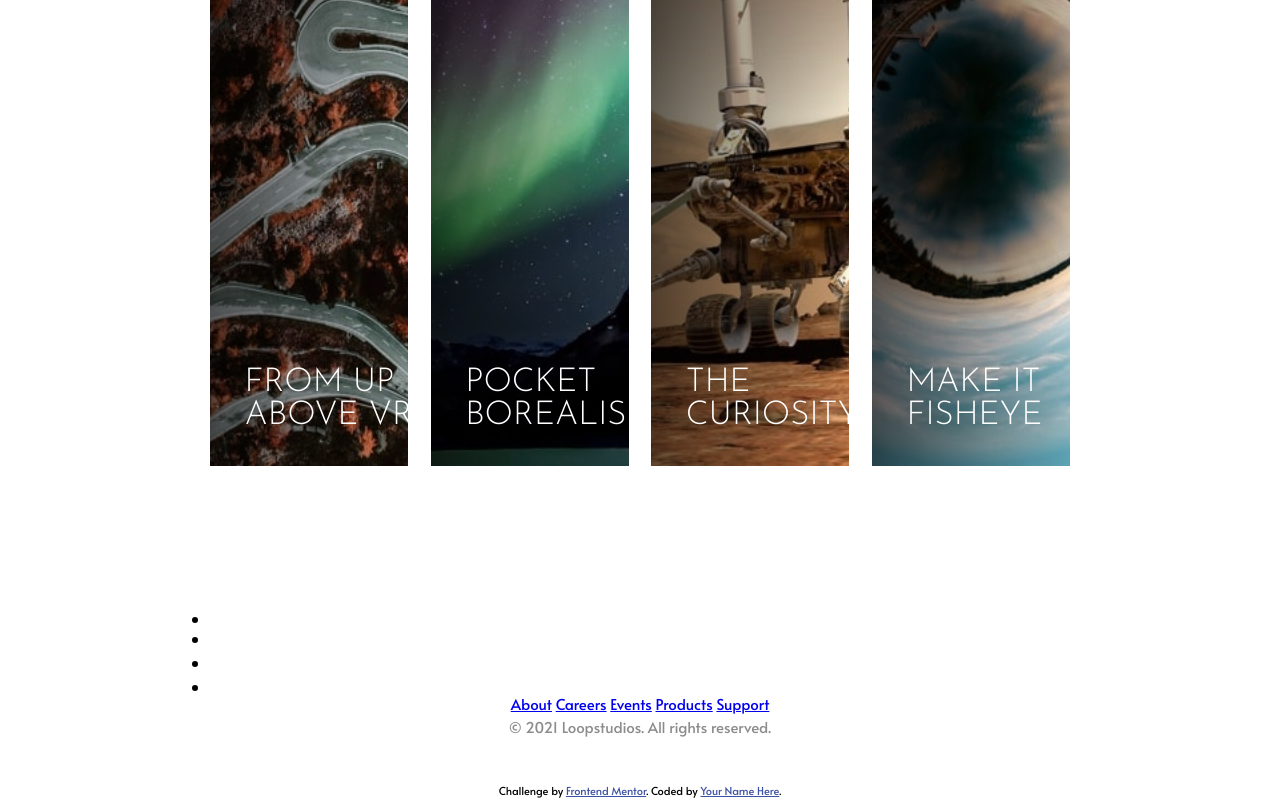
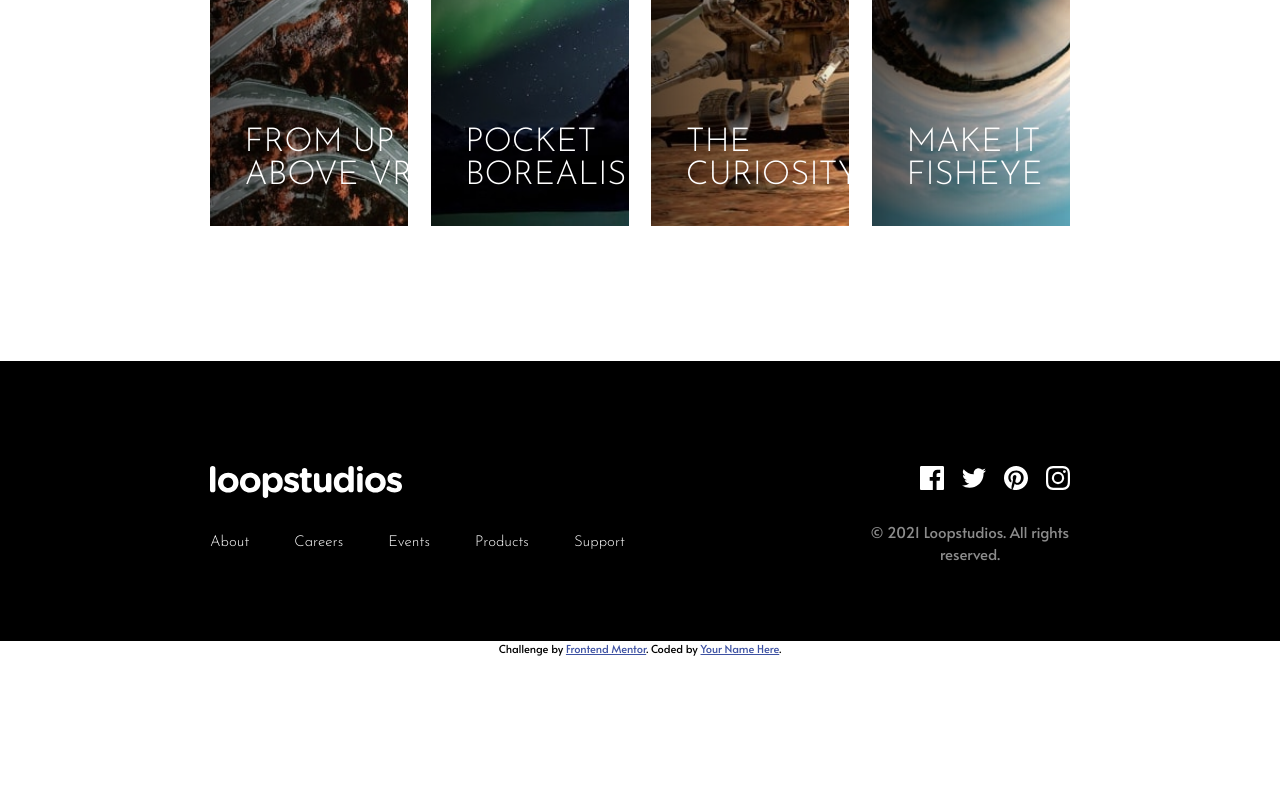
Before and after one commit to rexalbert538/loopstudios-landing-page-main, a plain HTML site: page index.html in a window 1280 px wide. Shown: the part 2062-2862 px from the top of the page. After the commit the page ends 2719 px from the top, so only its background shows below. Drawn offline with Linux system fonts and the light colour scheme.

Commit message:
some changes

```diff
--- a/index.html
+++ b/index.html
@@ -123,11 +123,21 @@
         </div>
       </main>
 
-      <footer>
-        <div class="container">
-          <a href="#" class="logo footer_logo"></a>
+      <footer class="grid">
+        <div class="container grid">
+          <a href="#" class="logo footer_logo">
+            <img src="/images/logo.svg" alt="loopstudios">
+          </a>
 
-          <ul class="social">
+          <nav class="navbar flex">
+            <a href="#" class="nav_link">About</a>
+            <a href="#" class="nav_link">Careers</a>
+            <a href="#" class="nav_link">Events</a>
+            <a href="#" class="nav_link">Products</a>
+            <a href="#" class="nav_link">Support</a>
+          </nav>
+
+          <ul class="social flex">
             <li>
               <a href="#" class="link">
                 <img
@@ -162,13 +172,7 @@
             </li>
           </ul>
 
-          <nav class="navbar f_nav">
-            <a href="#" class="nav_link">About</a>
-            <a href="#" class="nav_link">Careers</a>
-            <a href="#" class="nav_link">Events</a>
-            <a href="#" class="nav_link">Products</a>
-            <a href="#" class="nav_link">Support</a>
-          </nav>
+
 
           <p>© 2021 Loopstudios. All rights reserved.</p>
         </div>
--- a/sass/_layout.scss
+++ b/sass/_layout.scss
@@ -82,15 +82,9 @@ header {
     transition: clip-path ease-in-out 0.6s;
 
     & .nav_link {
-      font-family: var(--fs);
+      margin-bottom: 0.6em;
       font-size: 2.2rem;
-      font-weight: 300;
-      margin-bottom: 0.6em;
       text-align: left;
-      text-decoration: none;
-      text-transform: uppercase;
-      color: var(--White);
-      cursor: pointer;
     }
   }
 }
@@ -115,6 +109,8 @@ header {
 }
 
 .creation {
+  margin-bottom: 3em;
+
   & .creat_card {
     margin-bottom: 3em;
 
@@ -177,6 +173,37 @@ header {
   }
 }
 
+footer {
+  padding-top: 2em;
+  background: var(--Black);
+
+  & .logo {
+    margin: auto;
+    display: block;
+    margin-bottom: 1.5em;
+  }
+
+  & .navbar {
+    &.flex {
+      flex-direction: column;
+    }
+
+    & .nav_link {
+      margin-bottom: 1em;
+      font-weight: 500;
+      text-transform: capitalize;
+    }
+  }
+
+  & .social {
+    width: 150px;
+    margin: auto;
+    margin-bottom: 1em;
+    padding-top: 1em;
+    list-style-type: none;
+  }
+}
+
 .card_img {
   background: linear-gradient(left, rgba(0, 0, 0, 0.6), rgba(238, 238, 238, 0)),
     url('../images/mobile/image-deep-earth.jpg') no-repeat center;
--- a/sass/_mediascreen.scss
+++ b/sass/_mediascreen.scss
@@ -78,10 +78,149 @@
 
       & .card_box {
         margin-bottom: 0;
-        height: 28em;
+        height: 20em;
         padding: 2.3em;
       }
     }
+  }
+
+  footer {
+    & .container.grid {
+      grid-template-columns: repeat(3, 1fr);
+      gap: 1em;
+    }
+
+    & .logo {
+      margin-top: 30px;
+      margin-left:0;
+    }
+
+    & .navbar {
+      grid-row: 2/3;
+      grid-column: 2/3;
+
+      &.flex {
+        flex-direction: row;
+      }
+
+      & .nav_link {
+        margin-right: 1em;
+        margin-bottom: 0;
+        position: relative;
+
+        &::after {
+          position: absolute;
+          content: '';
+          width: 0;
+          height: 3px;
+          margin: auto;
+          background: var(--White);
+          left: 0;
+          right: 0;
+          bottom: -8px;
+          border-radius: 5px;
+          transition: width ease-in-out 500ms;
+        }
+
+        &:hover.nav_link::after {
+          width: 80%;
+        }
+      }
+    }
+
+    & .social {
+      grid-column: 3/4;
+      padding: 0;
+      margin: 0;
+      justify-self: end;
+    }
+
+
+    p {
+      grid-row: 3/3;
+      grid-column: 1/4;
+    }
+  }
+
+
+  .card_img {
+    background: linear-gradient(
+        left,
+        rgba(0, 0, 0, 0.6),
+        rgba(238, 238, 238, 0)
+      ),
+      url('../images/desktop/image-deep-earth.jpg') no-repeat center;
+    background-size: cover;
+  }
+
+  .card_img:nth-child(2) {
+    background: linear-gradient(
+        left,
+        rgba(0, 0, 0, 0.6),
+        rgba(238, 238, 238, 0)
+      ),
+      url('../images/desktop/image-night-arcade.jpg') no-repeat center;
+    background-size: cover;
+  }
+
+  .card_img:nth-child(3) {
+    background: linear-gradient(
+        left,
+        rgba(0, 0, 0, 0.6),
+        rgba(238, 238, 238, 0)
+      ),
+      url('../images/desktop/image-soccer-team.jpg') no-repeat center;
+    background-size: cover;
+  }
+
+  .card_img:nth-child(4) {
+    background: linear-gradient(
+        left,
+        rgba(0, 0, 0, 0.6),
+        rgba(238, 238, 238, 0)
+      ),
+      url('../images/desktop/image-grid.jpg') no-repeat center;
+    background-size: cover;
+  }
+
+  .card_img:nth-child(5) {
+    background: linear-gradient(
+        left,
+        rgba(0, 0, 0, 0.6),
+        rgba(238, 238, 238, 0)
+      ),
+      url('../images/desktop/image-from-above.jpg') no-repeat center;
+    background-size: cover;
+  }
+
+  .card_img:nth-child(6) {
+    background: linear-gradient(
+        left,
+        rgba(0, 0, 0, 0.6),
+        rgba(238, 238, 238, 0)
+      ),
+      url('../images/desktop/image-pocket-borealis.jpg') no-repeat center;
+    background-size: cover;
+  }
+
+  .card_img:nth-child(7) {
+    background: linear-gradient(
+        left,
+        rgba(0, 0, 0, 0.6),
+        rgba(238, 238, 238, 0)
+      ),
+      url('../images/desktop/image-curiosity.jpg') no-repeat center;
+    background-size: cover;
+  }
+
+  .card_img:nth-child(8) {
+    background: linear-gradient(
+        left,
+        rgba(0, 0, 0, 0.6),
+        rgba(238, 238, 238, 0)
+      ),
+      url('../images/desktop/image-fisheye.jpg') no-repeat center;
+    background-size: cover;
   }
 }
 
@@ -168,7 +307,7 @@
       }
 
       & .card_box {
-        height: 40em;
+        height: 32em;
 
         & .card_text {
           font-size: 2.2rem;
@@ -177,83 +316,27 @@
     }
   }
 
-  .card_img {
-    background: linear-gradient(
-        left,
-        rgba(0, 0, 0, 0.6),
-        rgba(238, 238, 238, 0)
-      ),
-      url('../images/desktop/image-deep-earth.jpg') no-repeat center;
-    background-size: cover;
+  footer {
+    padding-bottom: 2em;
+
+    & .container.grid {
+      gap: 0;
+    }
+
+    & .navbar {
+      grid-column: 1/2;
+
+      & .nav_link {
+        margin-right: 3em;
+      }
+    }
+
+    p {
+      grid-row: 2/3;
+      grid-column: 3/4;
+      justify-self: end;
+    }
   }
 
-  .card_img:nth-child(2) {
-    background: linear-gradient(
-        left,
-        rgba(0, 0, 0, 0.6),
-        rgba(238, 238, 238, 0)
-      ),
-      url('../images/desktop/image-night-arcade.jpg') no-repeat center;
-    background-size: cover;
-  }
 
-  .card_img:nth-child(3) {
-    background: linear-gradient(
-        left,
-        rgba(0, 0, 0, 0.6),
-        rgba(238, 238, 238, 0)
-      ),
-      url('../images/desktop/image-soccer-team.jpg') no-repeat center;
-    background-size: cover;
-  }
-
-  .card_img:nth-child(4) {
-    background: linear-gradient(
-        left,
-        rgba(0, 0, 0, 0.6),
-        rgba(238, 238, 238, 0)
-      ),
-      url('../images/desktop/image-grid.jpg') no-repeat center;
-    background-size: cover;
-  }
-
-  .card_img:nth-child(5) {
-    background: linear-gradient(
-        left,
-        rgba(0, 0, 0, 0.6),
-        rgba(238, 238, 238, 0)
-      ),
-      url('../images/desktop/image-from-above.jpg') no-repeat center;
-    background-size: cover;
-  }
-
-  .card_img:nth-child(6) {
-    background: linear-gradient(
-        left,
-        rgba(0, 0, 0, 0.6),
-        rgba(238, 238, 238, 0)
-      ),
-      url('../images/desktop/image-pocket-borealis.jpg') no-repeat center;
-    background-size: cover;
-  }
-
-  .card_img:nth-child(7) {
-    background: linear-gradient(
-        left,
-        rgba(0, 0, 0, 0.6),
-        rgba(238, 238, 238, 0)
-      ),
-      url('../images/desktop/image-curiosity.jpg') no-repeat center;
-    background-size: cover;
-  }
-
-  .card_img:nth-child(8) {
-    background: linear-gradient(
-        left,
-        rgba(0, 0, 0, 0.6),
-        rgba(238, 238, 238, 0)
-      ),
-      url('../images/desktop/image-fisheye.jpg') no-repeat center;
-    background-size: cover;
-  }
 }
--- a/sass/_typography.scss
+++ b/sass/_typography.scss
@@ -7,6 +7,15 @@
   font-size: 2.7rem;
   font-weight: 300;
   line-height: 1;
+}
+
+.nav_link {
+  font-family: var(--fs);
+  font-weight: 300;
+  text-decoration: none;
+  text-transform: uppercase;
+  color: var(--White);
+  cursor: pointer;
 }
 
 .dec_title,
```
Also changed, not shown: css/main.css.
